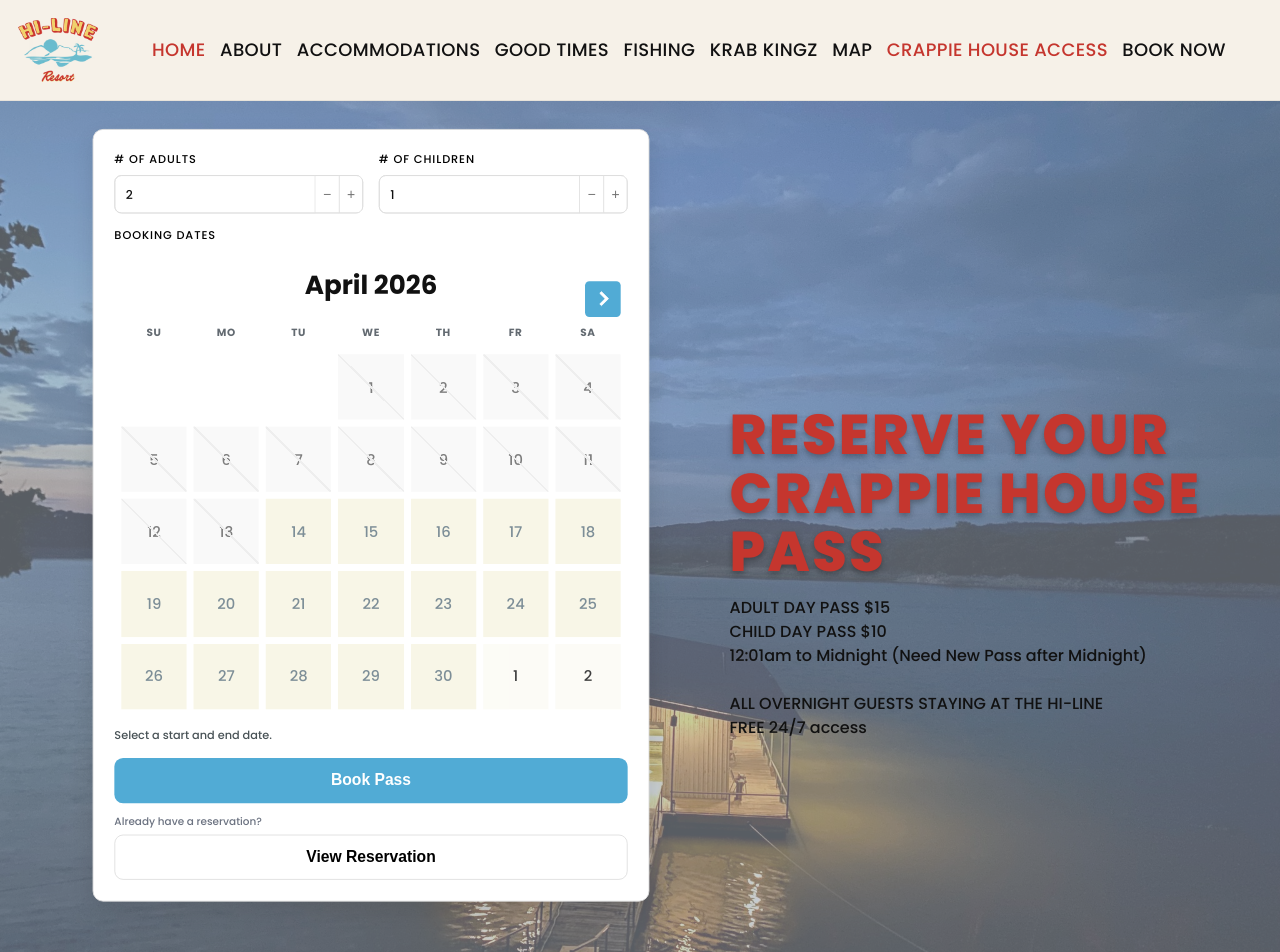
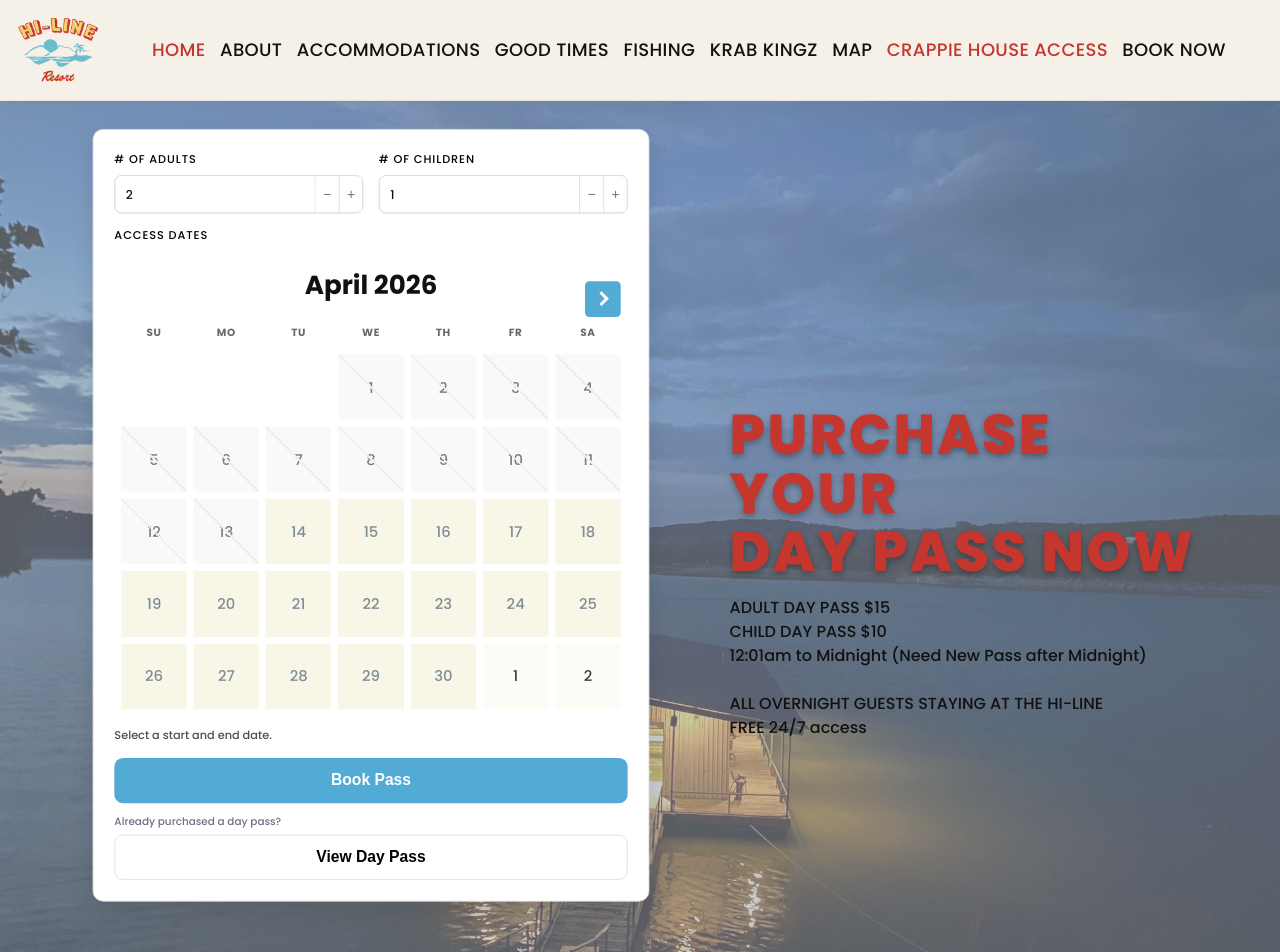
Before and after one commit to guavias/smartpass, a React (Vite) app in the folder frontend/: page / in a window 1280 px wide. Shown: the top 952 px of the page. Built offline with nearby package versions, Linux system fonts and the light colour scheme.

Commit message:
changed wording

```diff
--- a/frontend/src/components/Form/DaysRangePicker.tsx
+++ b/frontend/src/components/Form/DaysRangePicker.tsx
@@ -108,7 +108,7 @@
 return (
   <div className="chFormGrid">
     <div className="chField">
-      <div className="ch-fieldLabel">BOOKING DATES</div>
+      <div className="ch-fieldLabel">ACCESS DATES</div>
     </div>
 
     {/* Calendar */}
--- a/frontend/src/components/Header/Header.tsx
+++ b/frontend/src/components/Header/Header.tsx
@@ -35,8 +35,8 @@
     label: "CRAPPIE HOUSE ACCESS",
     href: "/",
     dropdown: [
-      { label: "BOOK PASS", href: "/book-pass" },
-      { label: "VIEW RESERVATION", href: "/find" },
+      { label: "PURCHASE PASS", href: "/book-pass" },
+      { label: "VIEW DAY PASS", href: "/find" },
     ],
   },
   { key: "bookNow", label: "BOOK NOW", href: "/book-pass" },
--- a/frontend/src/pages/BookPassPage/BookPassPage.tsx
+++ b/frontend/src/pages/BookPassPage/BookPassPage.tsx
@@ -331,7 +331,7 @@
 
     if (!trimmedFirst) nextErrors.firstName = "First name is required.";
     if (!trimmedLast) nextErrors.lastName = "Last name is required.";
-    if (!startDate || !endDate) nextErrors.bookingDates = "Booking dates are required.";
+    if (!startDate || !endDate) nextErrors.bookingDates = "Access dates are required.";
     if (!trimmedEmail) {
       nextErrors.email = "Email is required.";
     } else if (!isValidEmail(trimmedEmail)) {
@@ -381,13 +381,13 @@
   return (
     <div className={styles.page}>
       <div className={styles.inner}>
-        <h1 className={styles.title}>Complete Your Reservation</h1>
-        <p className={styles.subtitle}>Fill in your details to reserve your Crappie House pass.</p>
+        <h1 className={styles.title}>Purchase Your Day Pass</h1>
+        <p className={styles.subtitle}>Fill in your details to purchase Crappie House access.</p>
 
         <div className={styles.grid}>
           {/*left card*/}
           <Card className={styles.card}>
-            <div className={styles.cardHeader}>Reservation Details</div>
+            <div className={styles.cardHeader}>Pass Details</div>
 
             <div className={styles.formGrid}>
               <Field label="FIRST NAME">
@@ -494,7 +494,7 @@
               </Field>
 
               <div className={styles.fullRow}>
-                <Field label="BOOKING DATES">
+                <Field label="ACCESS DATES">
                   <input
                     className={`${styles.input} ${styles.bookingDateInput} ${errors.bookingDates ? styles.inputError : ""}`}
                     value={bookingDatesInput}
@@ -666,7 +666,7 @@
               </button>
 
               <div className={styles.payFinePrint}>
-                Payments will be processed by Square. Your reservation is confirmed after successful payment.
+                Payments will be processed by Square. Your day pass is active after successful payment.
               </div>
             </div>
           </Card>
--- a/frontend/src/pages/BookingConfirmationPage/BookingConfirmationPage.tsx
+++ b/frontend/src/pages/BookingConfirmationPage/BookingConfirmationPage.tsx
@@ -107,29 +107,29 @@
   return (
     <div className={styles.page}>
       <div className={styles.inner}>
-        <h1 className={styles.title}>Booking Confirmation</h1>
+        <h1 className={styles.title}>Day Pass Confirmation</h1>
 
         <p className={styles.subtitle}>
-          Your Crappie House Day Pass has been booked.
+          Your Crappie House Day Pass has been purchased.
           <br />
-          A confirmation and receipt has been sent to <span className={styles.bold}>{data.email}</span>.
+          A pass receipt has been sent to <span className={styles.bold}>{data.email}</span>.
         </p>
         <p className={styles.contactLine}>{contactLine}</p>
 
         {/*top button*/}
         <div className={styles.ctaRow}>
           <button className={styles.ghostBtn} type="button" onClick={() => navigate("/")}>
-            Book Another Pass
+            Purchase Another Pass
           </button>
         </div>
 
         <div className={styles.grid}>
           {/*left*/}
           <Card className={styles.card}>
-            <div className={styles.cardTitle}>Booking Summary</div>
+            <div className={styles.cardTitle}>Pass Summary</div>
 
             <div className={styles.summaryGrid}>
-              <div className={styles.label}>Reservation ID</div>
+              <div className={styles.label}>Pass ID</div>
               <div className={styles.value}>
                 <span className={styles.mono}>{data.reservationId}</span>
               </div>
@@ -211,7 +211,7 @@
               <a className={styles.link} href="mailto:info@hi-line-resort.com">
                 info@hi-line-resort.com
               </a>{" "}
-              and include your reservation ID <span className={styles.mono}>{data.reservationId}</span>.
+              and include your pass ID <span className={styles.mono}>{data.reservationId}</span>.
             </div>
           </Card>
         </div>
@@ -222,7 +222,7 @@
               <h2 className={styles.qrTitle}>Crappie House Access</h2>
 
               <div className={styles.qrFrame}>
-                <img src={qrImageUrl} alt="Reservation QR code" className={styles.qrImage} />
+                <img src={qrImageUrl} alt="Day pass QR code" className={styles.qrImage} />
               </div>
 
               <p className={styles.qrTimer}>
--- a/frontend/src/pages/HeroPage/HeroPage.tsx
+++ b/frontend/src/pages/HeroPage/HeroPage.tsx
@@ -118,12 +118,12 @@
               </button>
 
               <div>
-                <div className={styles.existingText}>Already have a reservation?</div>
+                <div className={styles.existingText}>Already purchased a day pass?</div>
                 <button
                   className={styles.secondaryBtn}
                   onClick={() => navigate("/find")}
                 >
-                  View Reservation
+                  View Day Pass
                 </button>
               </div>
             </div>
@@ -132,7 +132,7 @@
 
         <div className={styles.heroRight}>
           <h1 className={styles.heroTitle}>
-            RESERVE YOUR<br />CRAPPIE HOUSE PASS
+            PURCHASE YOUR<br />DAY PASS NOW
           </h1>
 
           <div className={styles.heroInfo}>
--- a/frontend/src/pages/ReservationDetailPage/ReservationDetailPage.tsx
+++ b/frontend/src/pages/ReservationDetailPage/ReservationDetailPage.tsx
@@ -83,11 +83,11 @@
       <div className={styles.overlay} />
 
       <div className={styles.inner}>
-        <h1 className={styles.title}>Your Reservation</h1>
+        <h1 className={styles.title}>Your Day Pass</h1>
         <p className={styles.subtitle}>Scan your QR code to access the Crappie House.</p>
 
         <Card className={styles.card}>
-          <p className={styles.resIdLabel}>Reservation #</p>
+          <p className={styles.resIdLabel}>Pass #</p>
           <p className={styles.resIdValue}>{reservationId}</p>
 
           <div className={styles.guestRow}>
@@ -161,7 +161,7 @@
             <h2 className={styles.qrTitle}>Crappie House Access</h2>
 
             <div className={styles.qrFrame}>
-              <img src={qrImageUrl} alt="Reservation QR code" className={styles.qrImage} />
+              <img src={qrImageUrl} alt="Day pass QR code" className={styles.qrImage} />
             </div>
 
             <p className={styles.qrTimer}>
--- a/frontend/src/pages/ReservationFindPage/ReservationFindPage.tsx
+++ b/frontend/src/pages/ReservationFindPage/ReservationFindPage.tsx
@@ -7,7 +7,7 @@
   const em = email.trim().toLowerCase().replace(/[^a-z0-9]/g, "").slice(0, 8);
   const ln = lastName.trim().toLowerCase().replace(/[^a-z0-9]/g, "").slice(0, 8);
   const token = `${em}${ln}` || "guest";
-  return `RSV-${token.toUpperCase()}`;
+  return `PASS-${token.toUpperCase()}`;
 }
 
 export default function ReservationFindPage() {
@@ -44,11 +44,11 @@
       <div className={styles.overlay} />
 
       <div className={styles.inner}>
-        <h1 className={styles.title}>View Your Reservation</h1>
-        <p className={styles.subtitle}>Fill in your details to view your Crappie House reservation.</p>
+        <h1 className={styles.title}>View Your Day Pass</h1>
+        <p className={styles.subtitle}>Fill in your details to access your Crappie House day pass.</p>
 
         <Card className={styles.card}>
-          <h2 className={styles.cardTitle}>Reservation Details</h2>
+          <h2 className={styles.cardTitle}>Pass Details</h2>
 
           <form onSubmit={handleSubmit} className={styles.form} noValidate>
             <label className={styles.label}>Email</label>
@@ -77,13 +77,13 @@
             {errors.lastName ? <div className={styles.error}>{errors.lastName}</div> : null}
 
             <button type="submit" className={styles.primaryBtn}>
-              View Reservation
+              View Day Pass
             </button>
 
             <div className={styles.footerText}>
-              Don&apos;t have a reservation?{" "}
+              Don&apos;t have a day pass yet?{" "}
               <Link to="/book-pass" className={styles.bookLink}>
-                Book Now →
+                Purchase Now →
               </Link>
             </div>
           </form>
```
Also changed, not shown: 5 other files (tests, documents, lock files or other folders).
